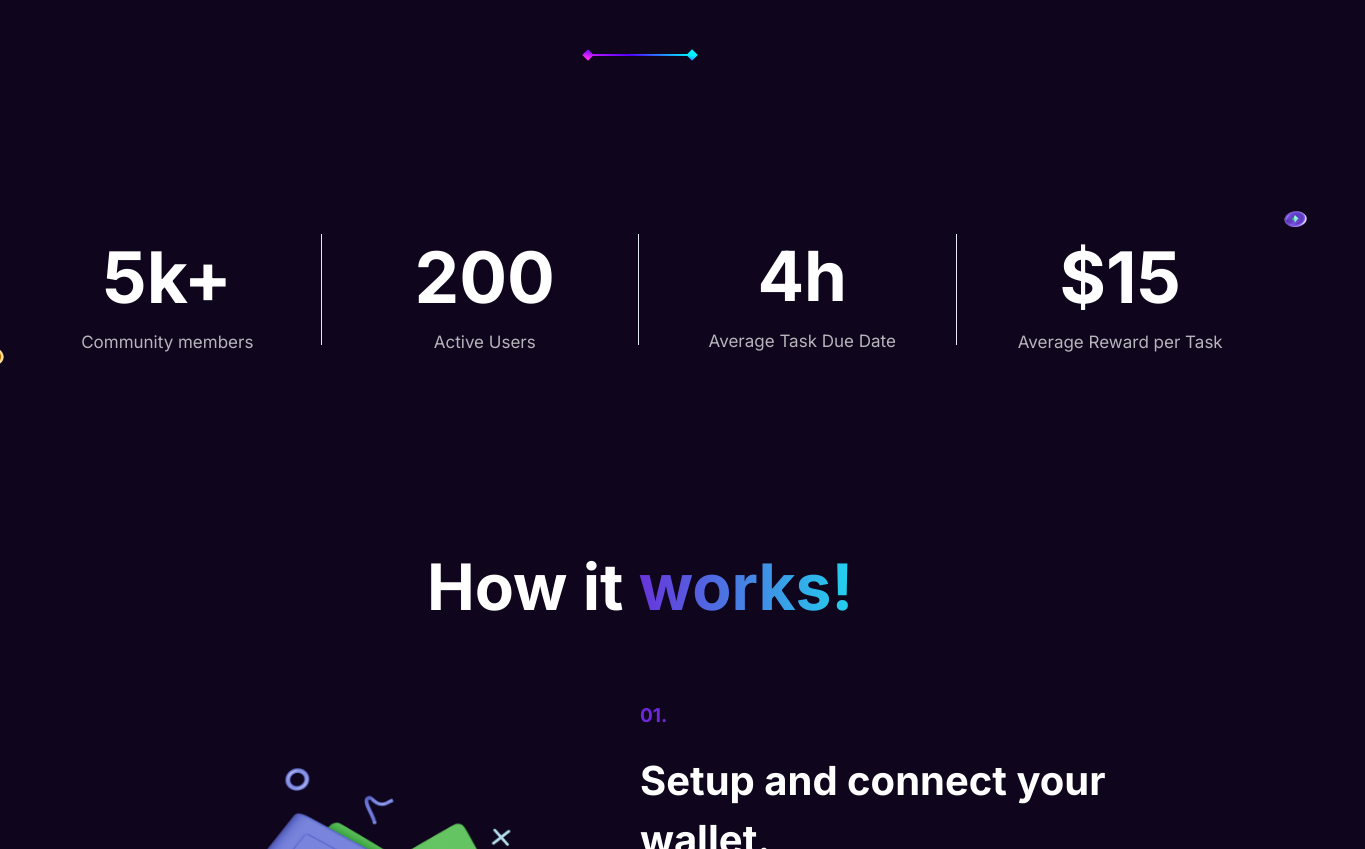
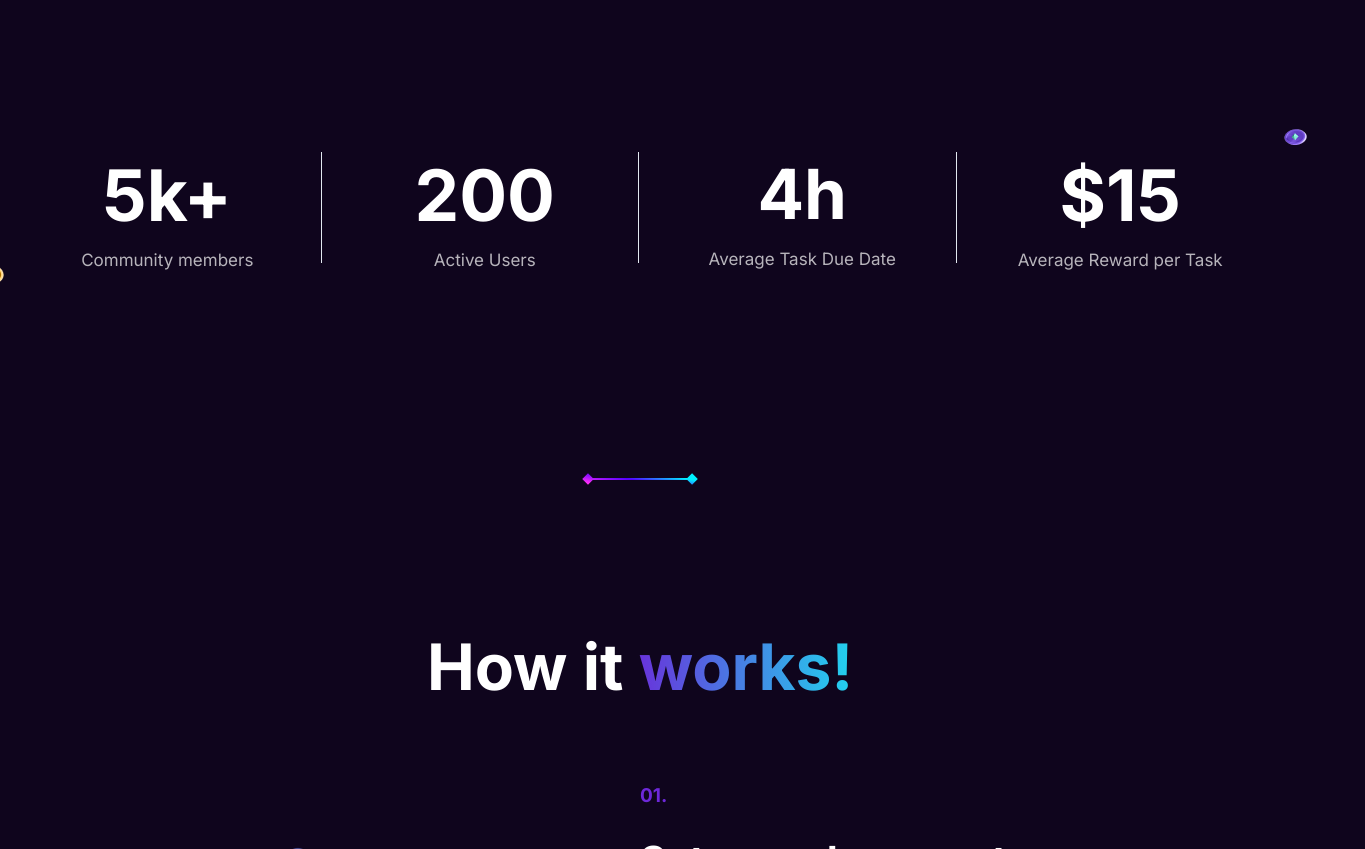
Before and after one commit to w3b3d3v/web3task-lp, a Next.js app: page / in a window 1280 px wide. Shown: the part 2140-2989 px from the top of the page, 1365 px wide, since content can reach past the window. Built offline with nearby package versions, Linux system fonts and the light colour scheme.

Commit message:
feat/Adjust as per request to use Atomic Design and renaming CardStats to CardMetrics.

```diff
--- a/src/app/page.tsx
+++ b/src/app/page.tsx
@@ -5,7 +5,7 @@ import {
 	HowItWorksSection,
 	RoadmapSection,
 } from "@/components/04-templates";
-import { CardStats } from "@/components/02-molecules";
+import { CardStats } from "@/components/01-atoms";
 
 export default function Home() {
 	return (
@@ -13,7 +13,6 @@ export default function Home() {
 			<HeroSection />
 			<PartnersSection />
 			<WhyChooseUsSection />
-			<CardStats />
 			<HowItWorksSection />
 			<RoadmapSection />
 		</main>
--- a/src/components/02-molecules/CardStats.tsx
+++ b/src/components/01-atoms/CardMetrics.tsx
@@ -6,7 +6,7 @@ import Link from "next/link";
 import ether from "@/app/public/ether.png";
 import bitcoin from "@/app/public/bitcoin.png";
 
-export const CardStats = () => {
+export const CardMetrics = () => {
 	const { isMobile } = useScreenSize();
 
 	return (
--- a/src/components/01-atoms/index.tsx
+++ b/src/components/01-atoms/index.tsx
@@ -10,3 +10,4 @@ export * from "./icons/GlobeIcon";
 export * from "./icons/LineSeparatorIcon";
 export * from "./icons/SystemCodeIcon";
 export * from "./icons/UserCardIdIcon";
+export * from "./CardMetrics";
--- a/src/components/02-molecules/index.tsx
+++ b/src/components/02-molecules/index.tsx
@@ -3,5 +3,4 @@ export * from "./CardPartners";
 export * from "./CardsChooseUs";
 export * from "./CardsHowItWorks";
 export * from "./TheHeader";
-export * from "./CardStats";
 export * from "./TheRoadmap";
--- a/src/components/03-organisms/ChooseUs.tsx
+++ b/src/components/03-organisms/ChooseUs.tsx
@@ -1,6 +1,6 @@
 "use client";
 import { cn } from "@/lib/utils";
-import { LineSeparatorIcon } from "@/components/01-atoms";
+import { LineSeparatorIcon, CardMetrics } from "@/components/01-atoms";
 import { CardsChooseUs } from "@/components/02-molecules";
 import { useScreenSize } from "@/hooks/useScreenSize";
 
@@ -29,6 +29,9 @@ export const ChooseUs = () => {
 				<div className="div flex justify-center xl:h-[587px]">
 					<CardsChooseUs />
 				</div>
+				<div className="flex ">
+					<CardMetrics />
+				</div>
 			</div>
 			<div
 				className={cn([
```
